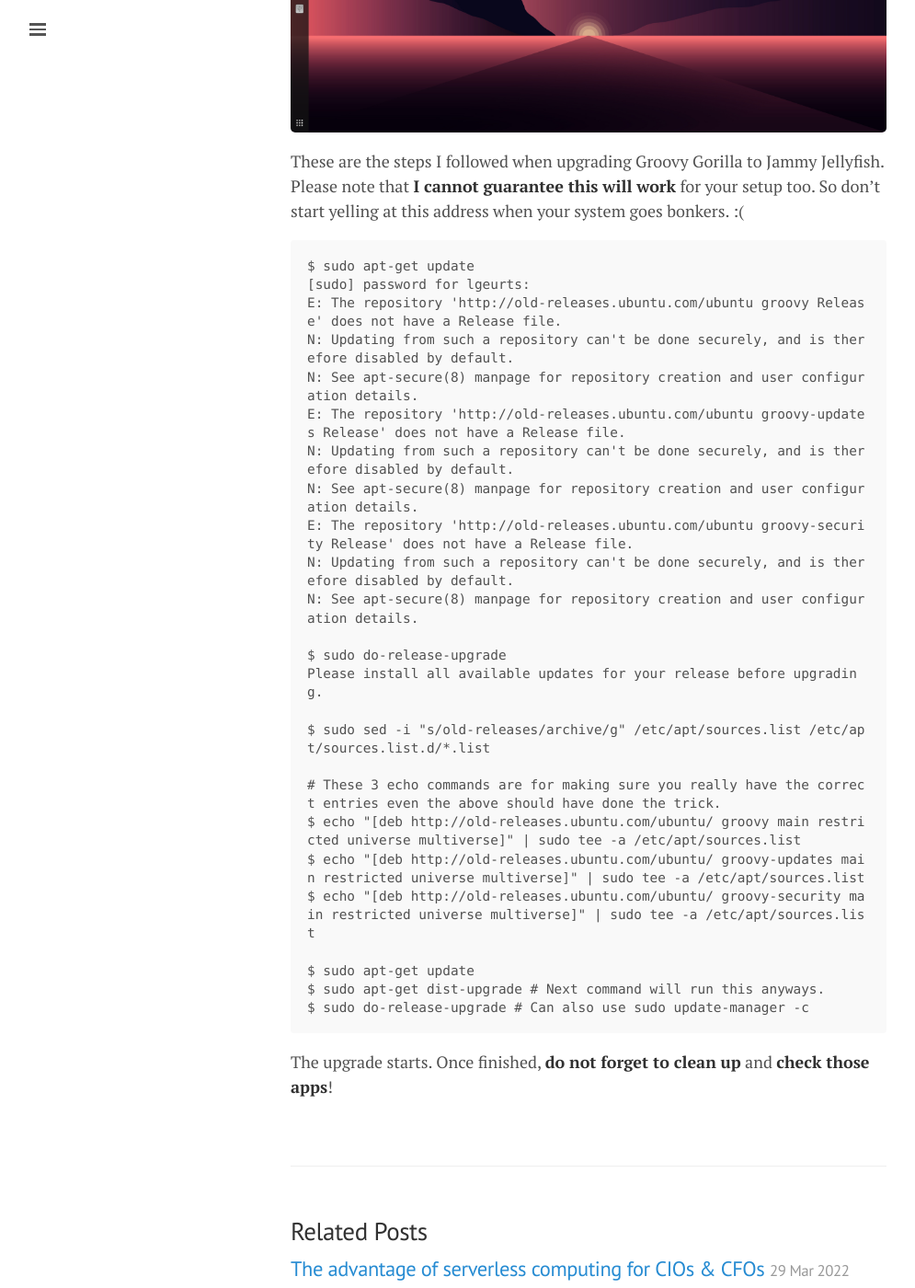
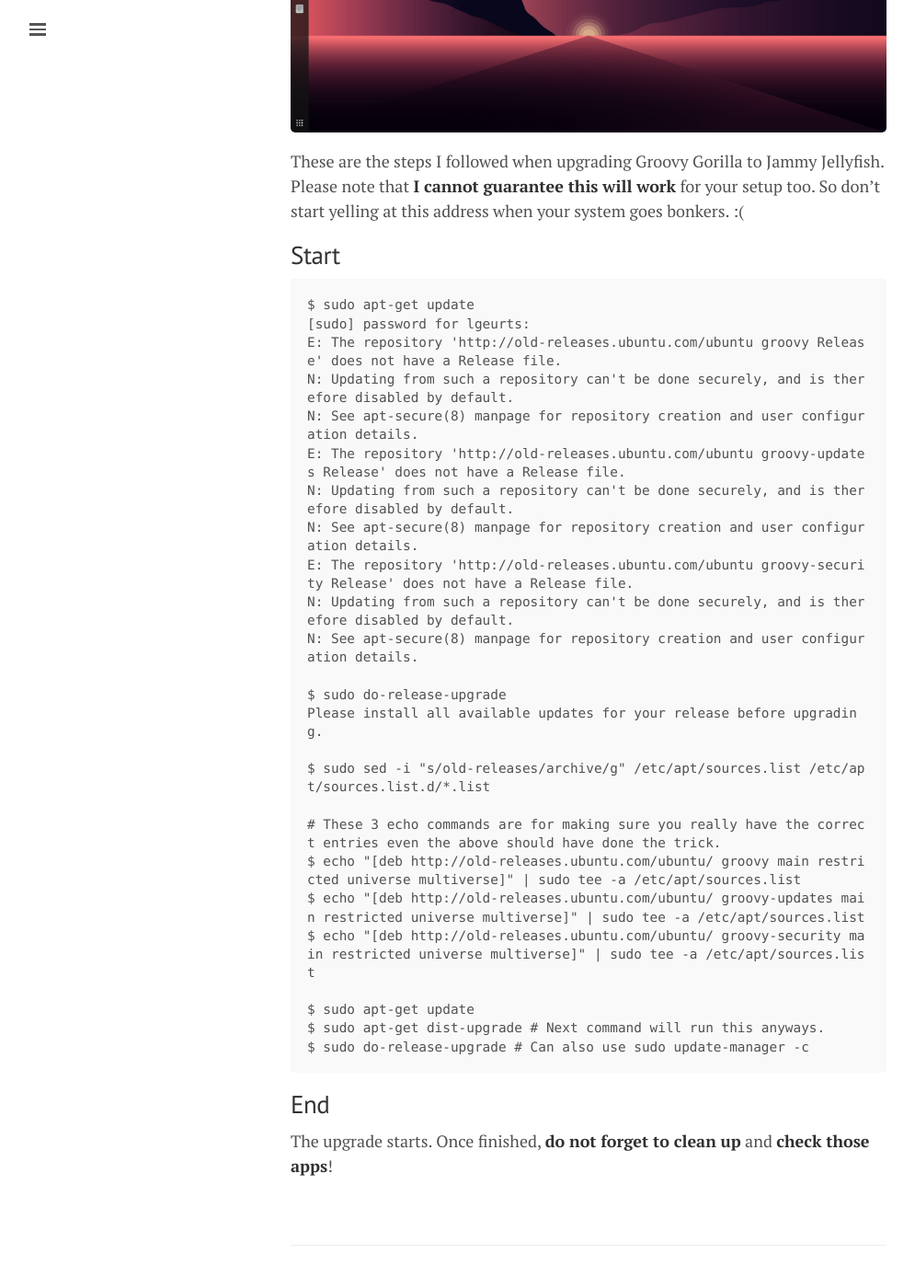
Before and after one commit to lgeurts/lgeurts.github.io, a Jekyll site: the page built from _posts/2022-08-24-ubuntu-upgrade-notes-20.x-to-22.x-for-x1-carbon-gen8.md, in a window 1280 px wide and 1400 px high, scrolled down 475 px. Shown: the whole window at 92% size, without its empty margins (0-995 px from the left). Built offline with Jekyll 4.4.1, drawn with Linux system fonts in a browser that asks for light colours; nearby versions of some CDN libraries; comment, search, counter and statistics services are not loaded.

Commit message:
Update 2022-08-24-ubuntu-upgrade-notes-20.x-to-22.x-for-x1-carbon-gen8.md

````diff
--- a/_posts/2022-08-24-ubuntu-upgrade-notes-20.x-to-22.x-for-x1-carbon-gen8.md
+++ b/_posts/2022-08-24-ubuntu-upgrade-notes-20.x-to-22.x-for-x1-carbon-gen8.md
@@ -11,6 +11,8 @@
 
 These are the steps I followed when upgrading Groovy Gorilla to Jammy Jellyfish.
 Please note that **I cannot guarantee this will work** for your setup too. So don't start yelling at this address when your system goes bonkers. :(
+
+## Start
 ```
 $ sudo apt-get update
 [sudo] password for lgeurts:
@@ -38,4 +40,5 @@
 $ sudo apt-get dist-upgrade # Next command will run this anyways.
 $ sudo do-release-upgrade # Can also use sudo update-manager -c
 ```
+## End
 The upgrade starts. Once finished, **do not forget to clean up** and **check those apps**!
````
